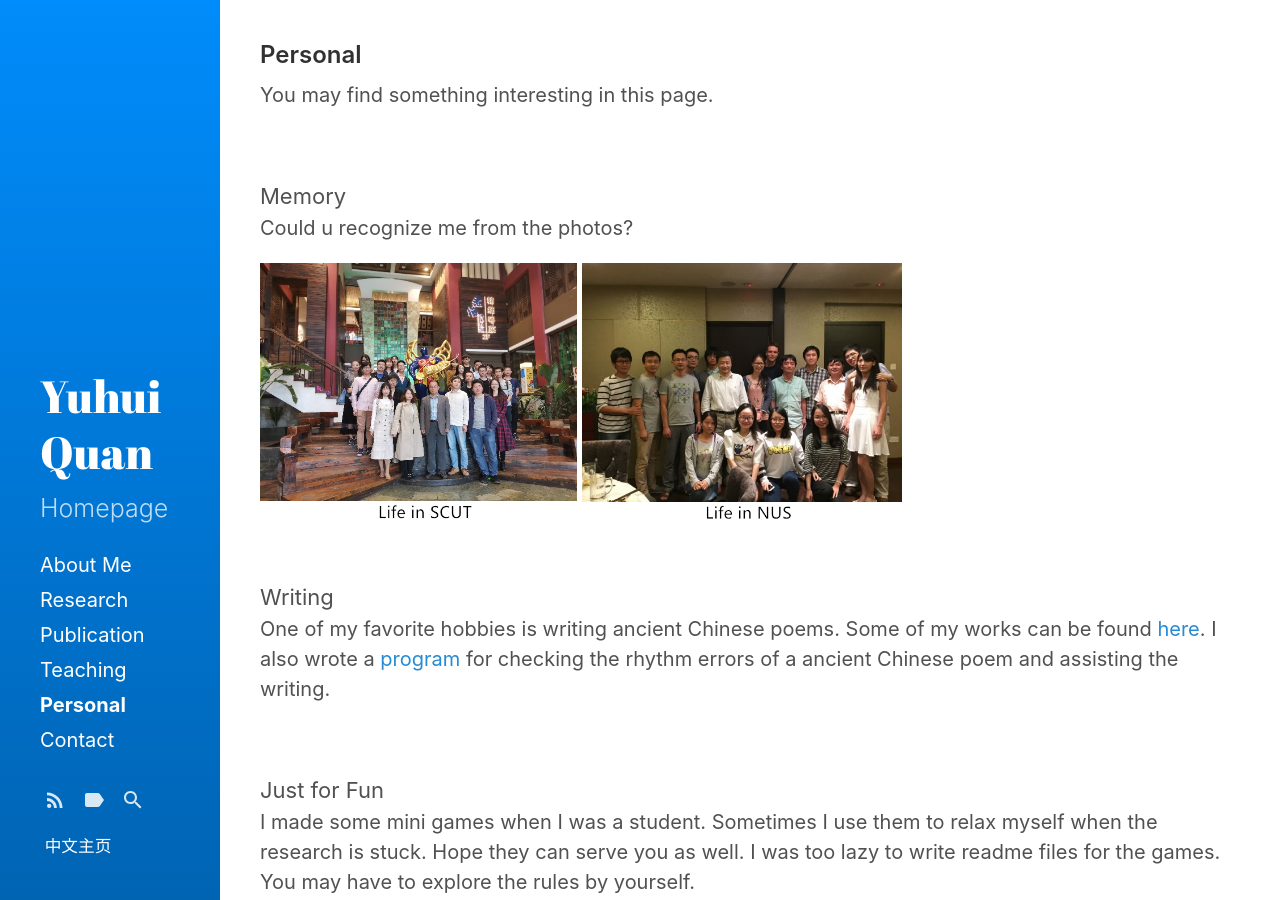
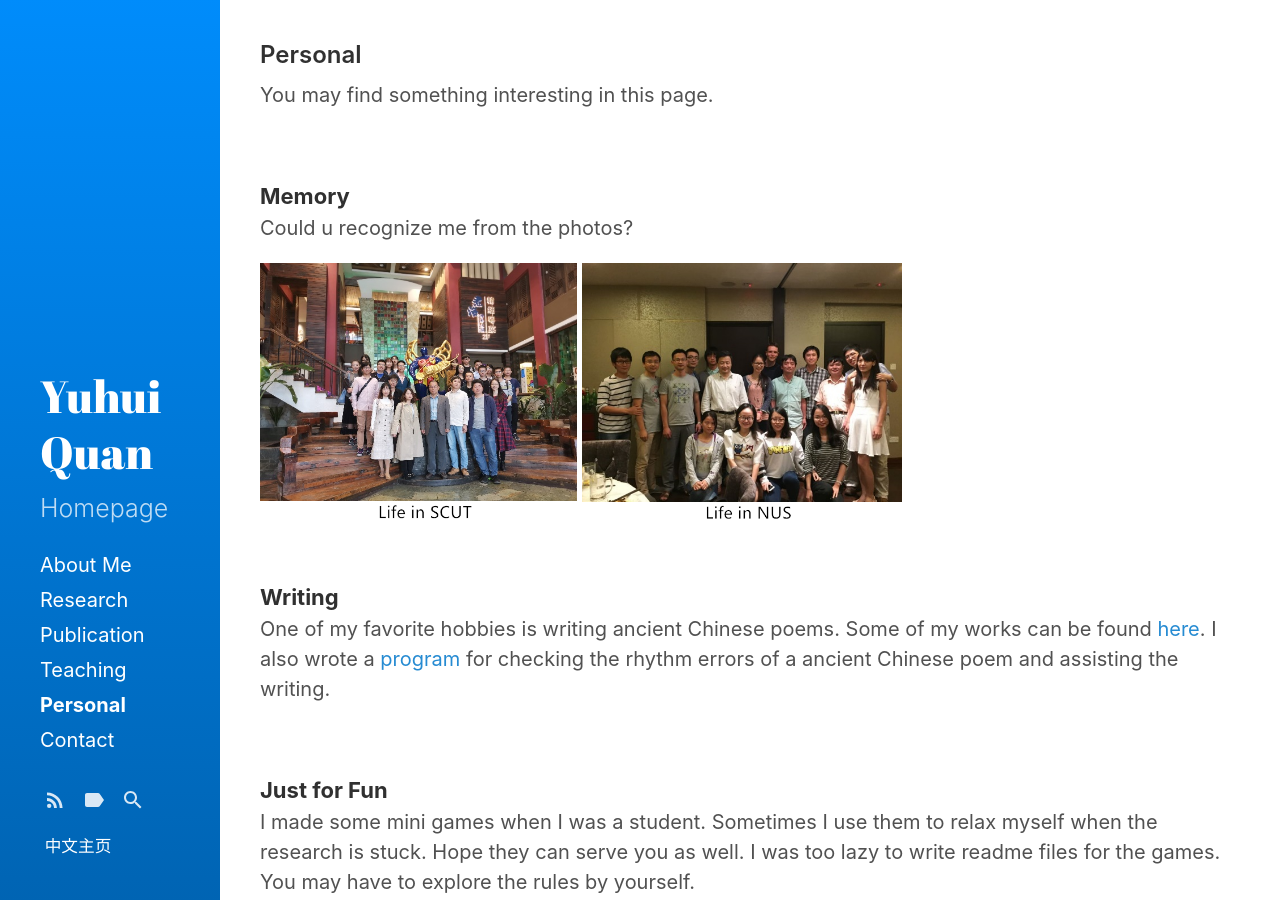
Before and after one commit to csyhquan/csyhquan.github.io, a Jekyll site: the page built from category/e_personal.md, in a window 1280 px wide and 900 px high. Built offline with Jekyll 4.4.1, drawn with Linux system fonts in a browser that asks for light colours.

Commit message:
Update e_personal.md

```diff
--- a/category/e_personal.md
+++ b/category/e_personal.md
@@ -4,25 +4,24 @@ title: Personal
 ---
 <p>You may find something interesting in this page.</p>
 <br>
-<h7>Memory</h7>
+<h7><strong>Memory</strong></h7>
 <p>Could u recognize me from the photos?</p>
 <img src="https://github.com/csyhquan/csyhquan.github.io/raw/master/images/personal_1.png" alt="" height="260"/>
 <img src="https://github.com/csyhquan/csyhquan.github.io/raw/master/images/personal_2.png" alt="" height="260"/>
 <br>
 <br>
 
-<h7>Writing</h7>
+<h7><strong>Writing</strong></h7>
 <p>One of my favorite hobbies is writing ancient Chinese poems. Some of my works can be found <a href="https://csyhquan.github.io/category/poem/poem.html">here</a>. I also wrote a <a href="https://github.com/csyhquan/csyhquan.github.io/raw/master/category/poem/PoemAssist.rar">program</a> for checking the rhythm errors of a ancient Chinese poem and assisting the writing.</p>
 <br>
 
-<h7>Just for Fun</h7>
+<h7><strong>Just for Fun</strong></h7>
 <p>I made some mini games when I was a student. Sometimes I use them to relax myself when the research is stuck. Hope they can serve you as well. I was too lazy to write readme files for the games. You may have to explore the rules by yourself.<br>
 [<a href="https://github.com/csyhquan/csyhquan.github.io/raw/master/games/War%20of%20Tank.rar">War of Tanks</a>] [<a href="https://github.com/csyhquan/csyhquan.github.io/raw/master/games/EndlessMaze.rar">Endless Maze</a>] [<a href="https://github.com/csyhquan/csyhquan.github.io/raw/master/games/SuperCards_HvsH.rar">Super Cards (Human VS Human)</a>] [<a href="https://github.com/csyhquan/csyhquan.github.io/raw/master/games/SuperCards_HvsC.rar">Super Cards (Human VS COM)</a>] [<a href="https://github.com/csyhquan/csyhquan.github.io/raw/master/games/Bricks.rar">Bricks</a>] [<a href="https://github.com/csyhquan/csyhquan.github.io/raw/master/games/Helicopter.rar">Helicopter</a>] [<a href="https://github.com/csyhquan/csyhquan.github.io/raw/master/games/Phoenix.rar">Phoenix</a>].
 </p>
 <br>
-<br>
 
-<h7>Toys</h7>
+<h7><strong>Toys</strong></h7>
 <p>
 Texture removal on my son’s baby play mat, based on our upcoming work.
 <br>
```
